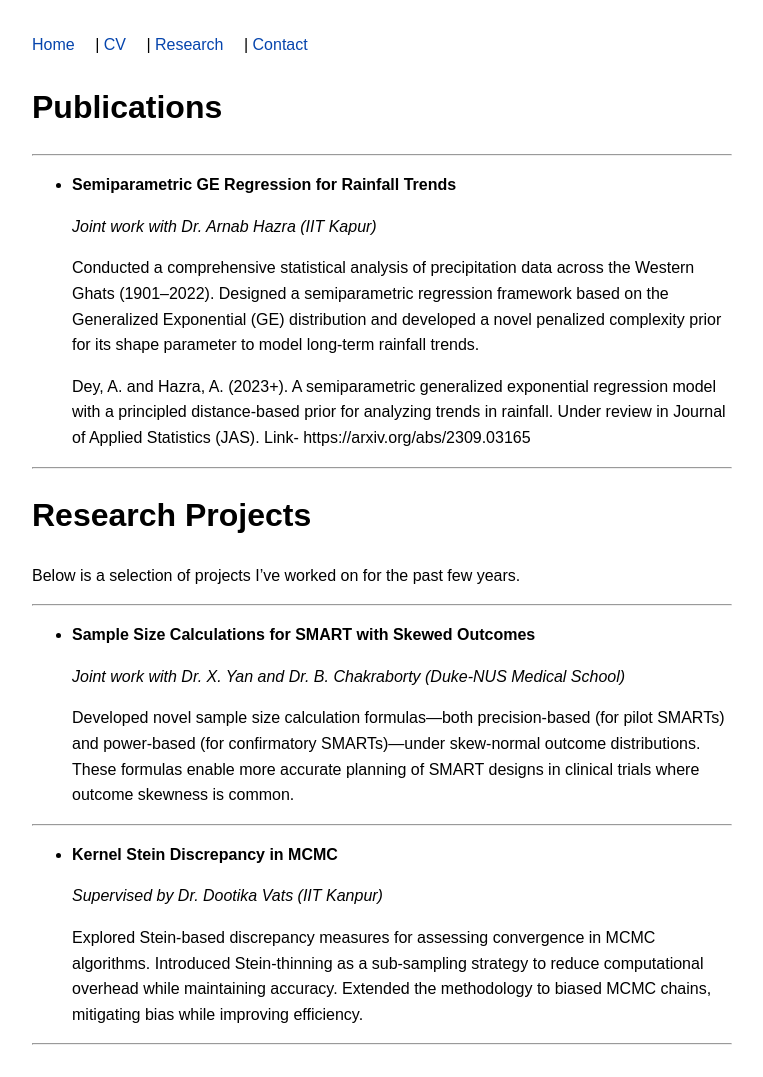
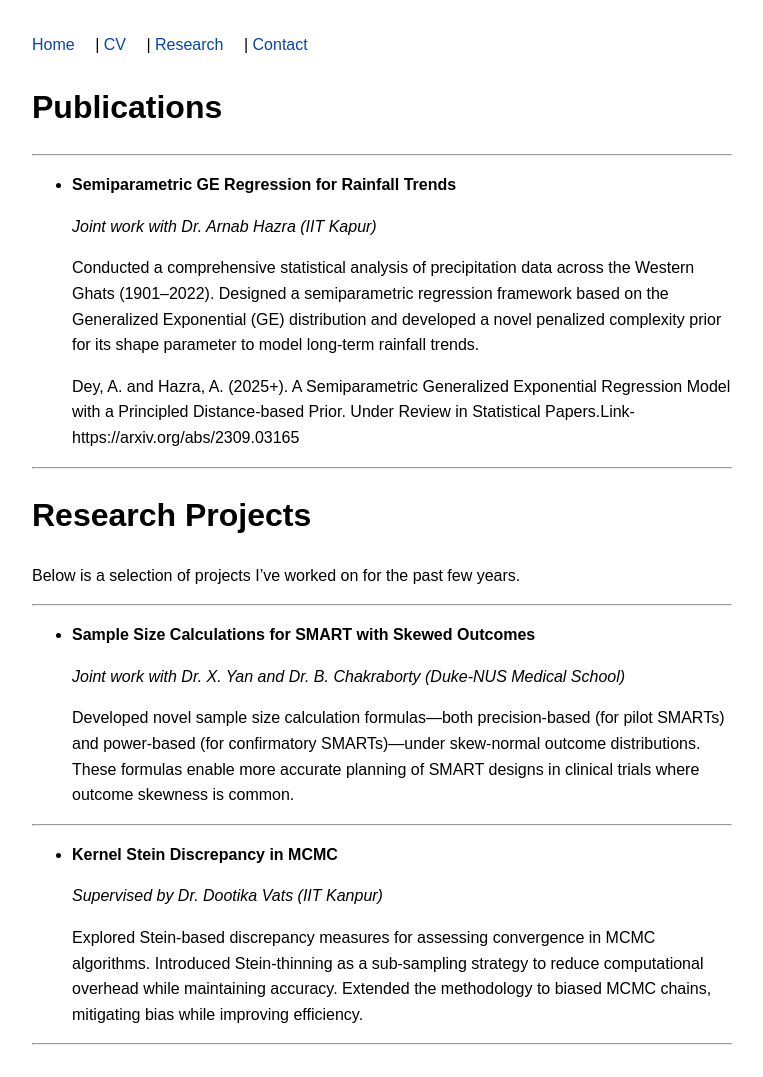
Before and after one commit to arijitdey22/arijitdey22.github.io, a Jekyll site: the page built from research.md, in a window 1280 px wide. Shown: the whole page, without its empty margins (0-763 px from the left). Built offline with Jekyll 4.4.1, drawn with Linux system fonts in a browser that asks for light colours.

Commit message:
Update research.md

```diff
--- a/research.md
+++ b/research.md
@@ -13,7 +13,7 @@ title: "Research"
 
   Conducted a comprehensive statistical analysis of precipitation data across the Western Ghats (1901–2022). Designed a semiparametric regression framework based on the Generalized Exponential (GE) distribution and developed a novel penalized complexity prior for its shape parameter to model long-term rainfall trends.
 
-  Dey, A. and Hazra, A. (2023+). A semiparametric generalized exponential regression model with a principled distance-based prior for analyzing trends in rainfall. Under review in Journal of Applied Statistics (JAS). Link- https://arxiv.org/abs/2309.03165
+  Dey, A. and Hazra, A. (2025+).  A Semiparametric Generalized Exponential Regression Model with a Principled Distance-based Prior. Under Review in Statistical Papers.Link- https://arxiv.org/abs/2309.03165
 
 ---
 
```
